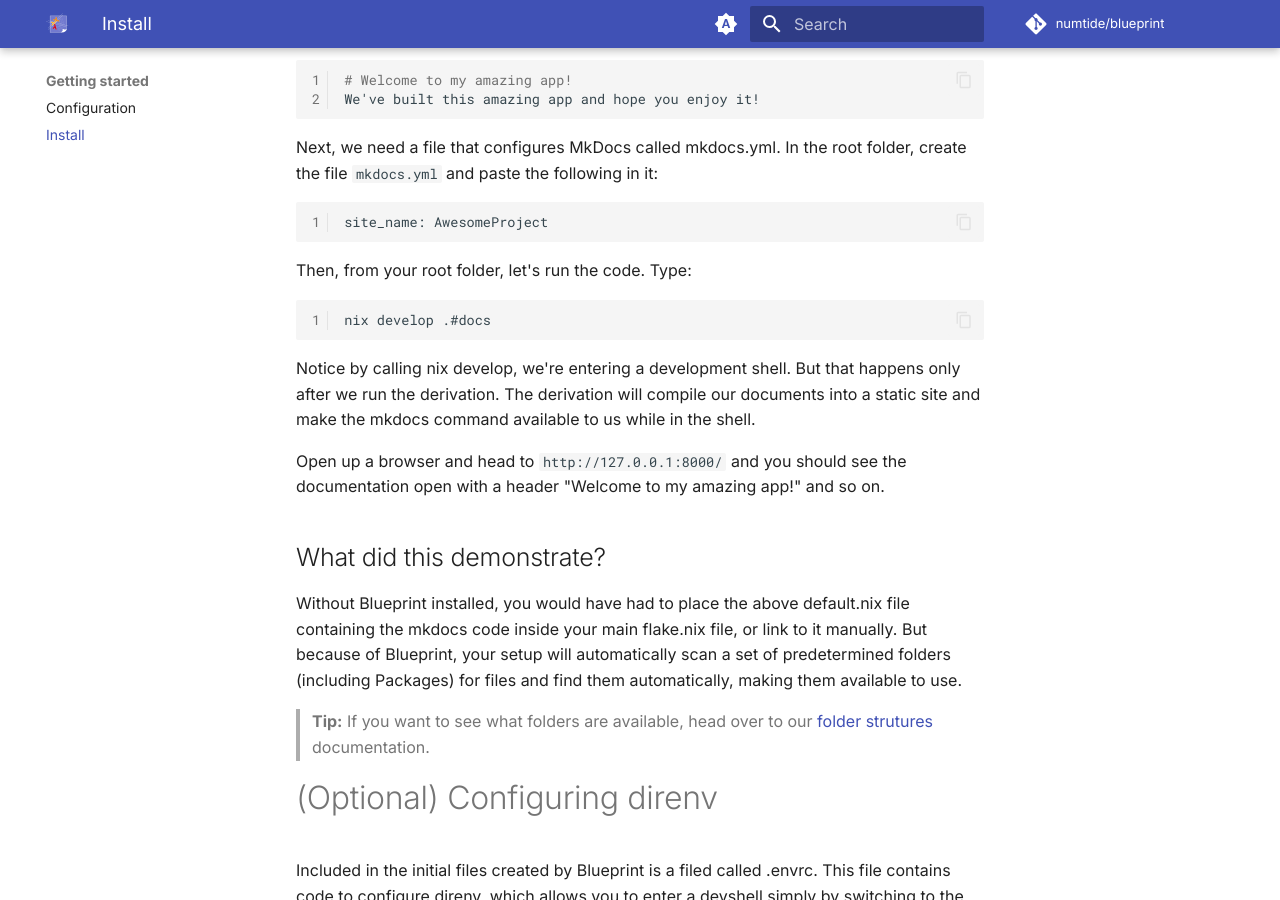
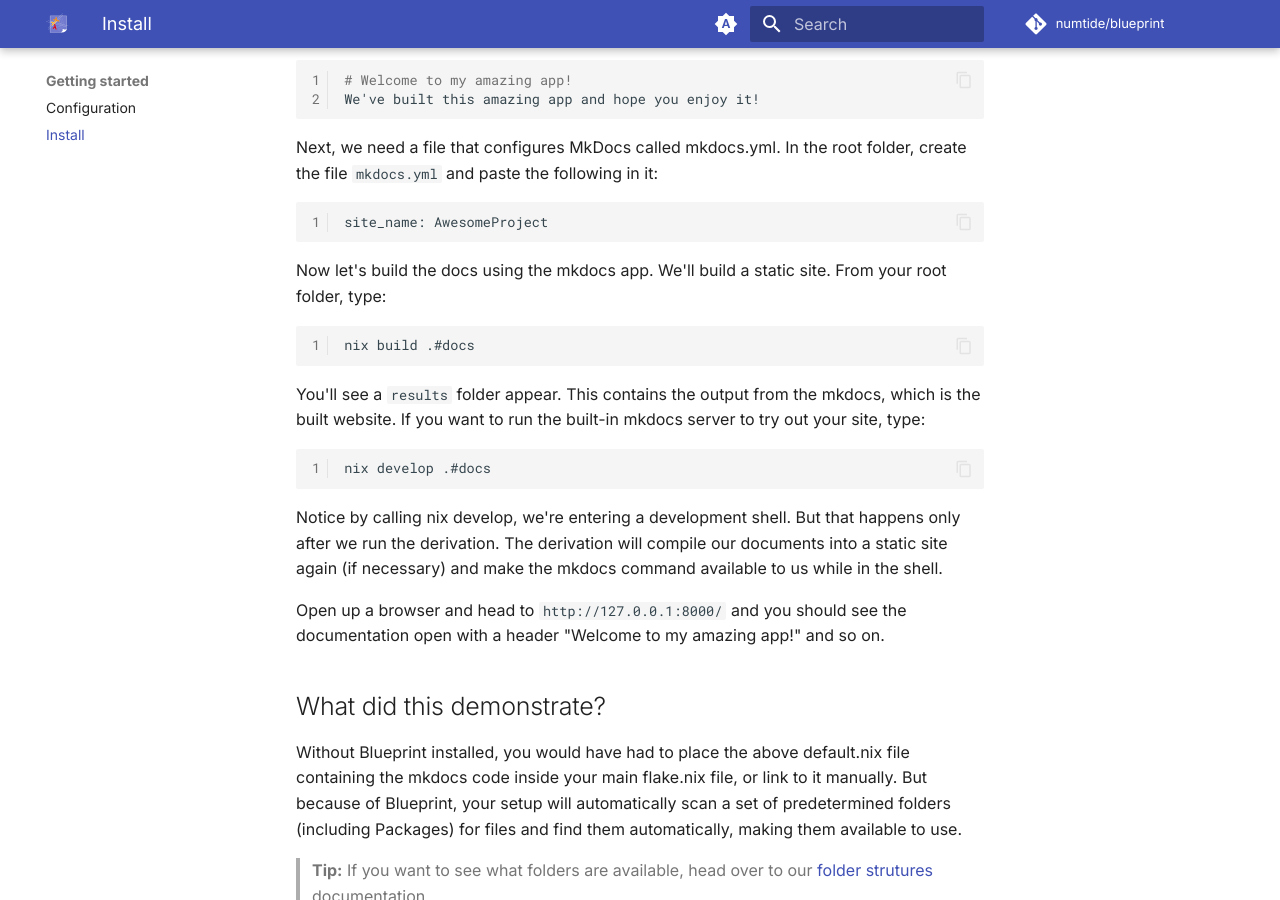
Before and after one commit to numtide/blueprint, an MkDocs documentation site: the page built from docs/content/getting-started/install.md, in a window 1280 px wide and 900 px high, scrolled down 5065 px. Built offline with MkDocs 1.6.1 and Material for MkDocs 9.7.7, drawn with Linux system fonts in a browser that asks for light colours; comment, search, counter and statistics services are not loaded; the version menu is left out.

````diff
--- a/docs/content/getting-started/install.md
+++ b/docs/content/getting-started/install.md
@@ -234,7 +234,14 @@ Next, we need a file that configures MkDocs called mkdocs.yml. In the root folde
 site_name: AwesomeProject
 ```
 
-Then, from your root folder, let's run the code. Type:
+Now let's build the docs using the mkdocs app. We'll build a static site. From your root folder, type:
+
+```
+nix build .#docs
+```
+
+You'll see a `results` folder appear. This contains the output from the mkdocs, which is the built website.
+If you want to run the built-in mkdocs server to try out your site, type:
 
 ```
 nix develop .#docs
@@ -242,7 +249,8 @@ nix develop .#docs
 
 Notice by calling nix develop, we're entering a development shell. But that happens
 only after we run the derivation. The derivation will compile our documents into
-a static site and make the mkdocs command available to us while in the shell.
+a static site again (if necessary) and make the mkdocs command available to us while
+in the shell.
 
 Open up a browser and head to `http://127.0.0.1:8000/` and you should see the
 documentation open with a header "Welcome to my amazing app!" and so on.
````
Also changed, not shown: docs/content/guides/hosts.md (+7 -0 lines), docs/content/guides/systems.md (added).
